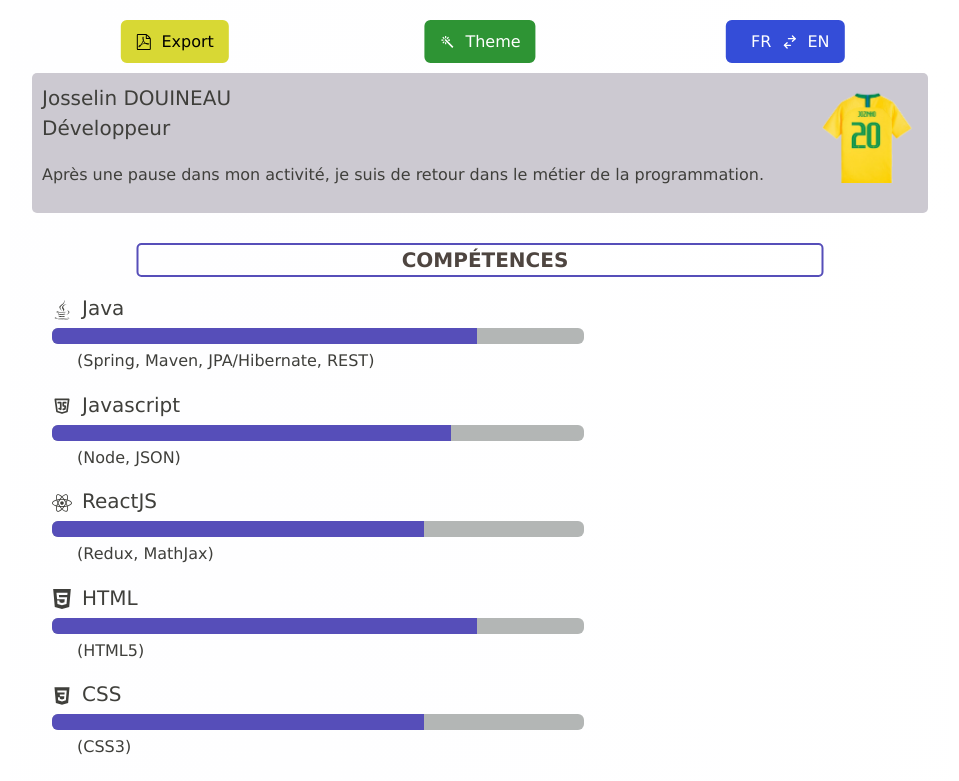
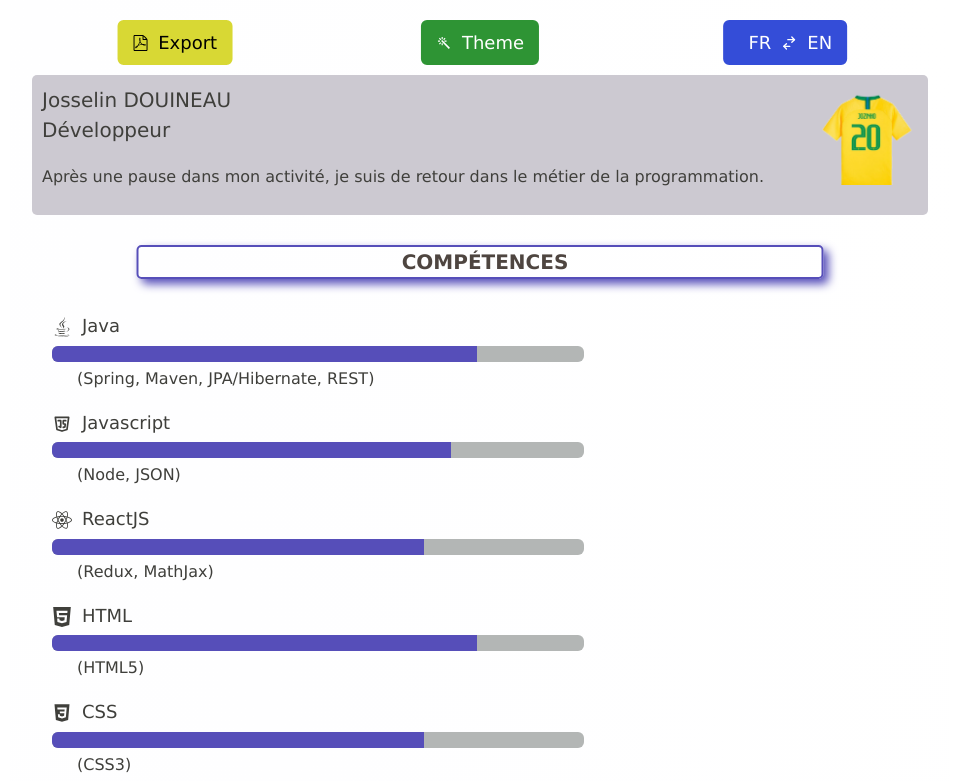
Before and after one commit to jozinho22/cv, a React (Create React App) app: page / in a window 1280 px wide. Shown: the top 781 px of the page, without its empty margins (160-1119 px from the left). Built offline with nearby package versions, Linux system fonts and the light colour scheme.

Commit message:
add drop shadows

```diff
--- a/src/components/CurriculumVitae.css
+++ b/src/components/CurriculumVitae.css
@@ -82,7 +82,7 @@
     display: none !important;
 }
 
-.dropdown-item a {
+a .dropdown-item {
     color: var(--simple-text-color) !important;
 }
 
@@ -114,6 +114,7 @@ a {
 
 .element-of-icon {
     margin-left: 10px;
+    font-size: large;
 }
 
 .element-of-icon-left {
@@ -134,9 +135,11 @@ hr {
     padding-left: 10px;
     color: var(--title-color);
     margin-top: 30px;
+    margin-bottom: 30px;
     text-align: center;
     border: var(--highlight-color) solid 2px;
     border-radius: 5px;
+    box-shadow: 5px 5px 10px var(--highlight-color);
     position: relative;
     left:50%;
     transform: translateX(-50%);
--- a/src/components/styles/Themes.css
+++ b/src/components/styles/Themes.css
@@ -40,6 +40,7 @@
     --back-hover-color : rgb(143, 50, 206);
     --back-color-2: rgb(153, 65, 235);
     --back-color-3: rgb(176, 139, 209);
+    color: var(--simple-text-color) !important;
     --simple-text-color: rgb(224, 224, 219);
     --title-color: rgb(252, 243, 127);
     --intro-background-color: rgb(151, 148, 155);
```
